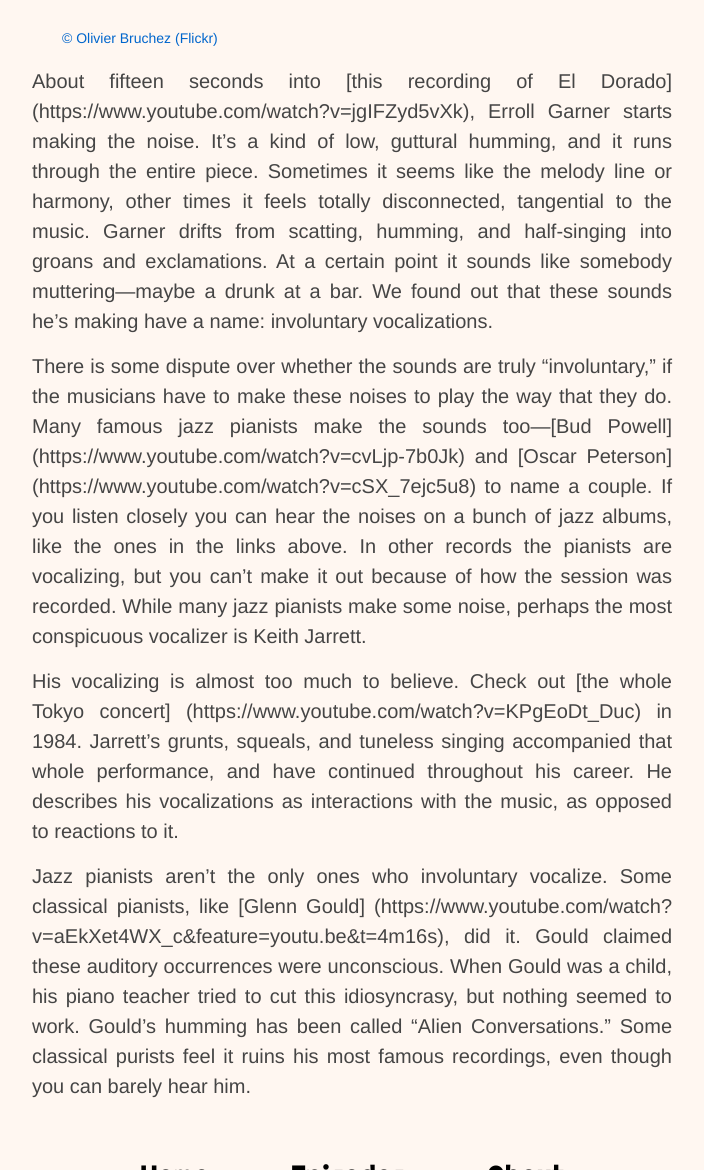
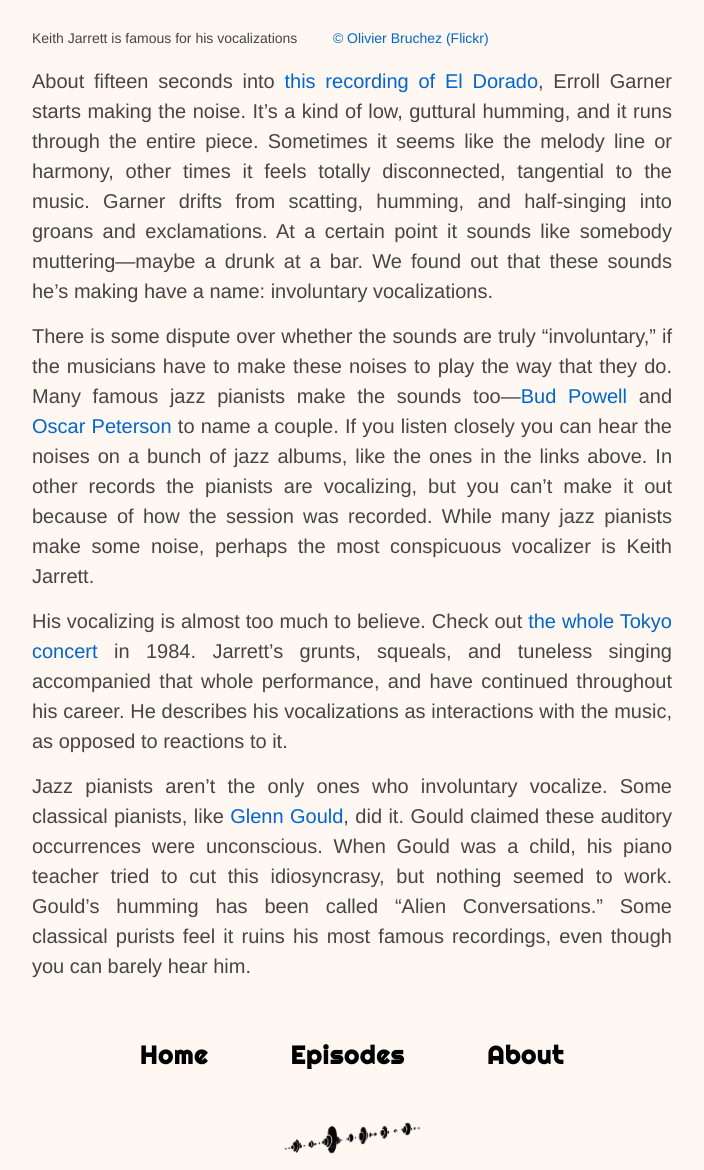
Before and after one commit to theworldaccordingtosound/theworldaccordingtosound.github.io, a Jekyll site: the page built from _posts/2016-04-17-35-vocalization.md, in a window 1280 px wide and 1400 px high, scrolled down 650 px, cut to the strip 230-1400 px from the top of the window. Shown: the whole strip, without its empty margins (288-992 px from the left). Built offline with Jekyll 4.4.1, drawn with Linux system fonts in a browser that asks for light colours; nearby versions of some CDN libraries; some web fonts are replaced; comment, search, counter and statistics services are not loaded.

Commit message:
fix links; add caption

```diff
--- a/_posts/2016-04-17-35-vocalization.md
+++ b/_posts/2016-04-17-35-vocalization.md
@@ -5,14 +5,17 @@
 published: true
 track_id: 251917367
 ---
-<div style="background: url('https://upload.wikimedia.org/wikipedia/commons/2/2e/Keith_Jarrett-commons.jpg') no-repeat; background-size: cover; width:100%; height:0px; margin-top:0px; margin-bottom:25px; padding-top:350px; margin-left:auto; margin-right:auto;"> </div><a class='attribution'  href="https://commons.wikimedia.org/wiki/File:Keith_Jarrett-commons.jpg">© Olivier Bruchez (Flickr)</a>
+<div style="background: url('https://upload.wikimedia.org/wikipedia/commons/2/2e/Keith_Jarrett-commons.jpg') no-repeat; background-size: cover; width:100%; height:0px; margin-top:0px; margin-bottom:25px; padding-top:350px; margin-left:auto; margin-right:auto;"></div>
+<span style='font-size: 14px;'>Keith Jarrett is famous for his vocalizations</span>
+<a class='attribution'  href="https://commons.wikimedia.org/wiki/File:Keith_Jarrett-commons.jpg">© Olivier Bruchez (Flickr)</a>
 
-About fifteen seconds into [this recording of El Dorado] (https://www.youtube.com/watch?v=jgIFZyd5vXk), Erroll Garner starts making the noise. It’s a kind of low, guttural humming, and it runs through the entire piece. Sometimes it seems like the melody line or harmony, other times it feels totally disconnected, tangential to the music. Garner drifts from scatting, humming, and half-singing into groans and exclamations. At a certain point it sounds like somebody muttering—maybe a drunk at a bar. We found out that these sounds he’s making have a name: involuntary vocalizations.
 
-There is some dispute over whether the sounds are truly “involuntary,” if the musicians have to make these noises to play the way that they do. Many famous jazz pianists make the sounds too—[Bud Powell] (https://www.youtube.com/watch?v=cvLjp-7b0Jk) and [Oscar Peterson] (https://www.youtube.com/watch?v=cSX_7ejc5u8) to name a couple. If you listen closely you can hear the noises on a bunch of jazz albums, like the ones in the links above. In other records the pianists are vocalizing, but you can’t make it out because of how the session was recorded. While many jazz pianists make some noise, perhaps the most conspicuous vocalizer is Keith Jarrett.
+About fifteen seconds into [this recording of El Dorado](https://www.youtube.com/watch?v=jgIFZyd5vXk), Erroll Garner starts making the noise. It’s a kind of low, guttural humming, and it runs through the entire piece. Sometimes it seems like the melody line or harmony, other times it feels totally disconnected, tangential to the music. Garner drifts from scatting, humming, and half-singing into groans and exclamations. At a certain point it sounds like somebody muttering—maybe a drunk at a bar. We found out that these sounds he’s making have a name: involuntary vocalizations.
+
+There is some dispute over whether the sounds are truly “involuntary,” if the musicians have to make these noises to play the way that they do. Many famous jazz pianists make the sounds too—[Bud Powell](https://www.youtube.com/watch?v=cvLjp-7b0Jk) and [Oscar Peterson](https://www.youtube.com/watch?v=cSX_7ejc5u8) to name a couple. If you listen closely you can hear the noises on a bunch of jazz albums, like the ones in the links above. In other records the pianists are vocalizing, but you can’t make it out because of how the session was recorded. While many jazz pianists make some noise, perhaps the most conspicuous vocalizer is Keith Jarrett.
 
 <div class='list post-player' track='{{page.track_id}}'></div>
 
-His vocalizing is almost too much to believe. Check out [the whole Tokyo concert] (https://www.youtube.com/watch?v=KPgEoDt_Duc) in 1984. Jarrett’s grunts, squeals, and tuneless singing accompanied that whole performance, and have continued throughout his career. He describes his vocalizations as interactions with the music, as opposed to reactions to it.
+His vocalizing is almost too much to believe. Check out [the whole Tokyo concert](https://www.youtube.com/watch?v=KPgEoDt_Duc) in 1984. Jarrett’s grunts, squeals, and tuneless singing accompanied that whole performance, and have continued throughout his career. He describes his vocalizations as interactions with the music, as opposed to reactions to it.
 
-Jazz pianists aren’t the only ones who involuntary vocalize. Some classical pianists, like [Glenn Gould] (https://www.youtube.com/watch?v=aEkXet4WX_c&feature=youtu.be&t=4m16s), did it. Gould claimed these auditory occurrences were unconscious. When Gould was a child, his piano teacher tried to cut this idiosyncrasy, but nothing seemed to work. Gould’s humming has been called “Alien Conversations.” Some classical purists feel it ruins his most famous recordings, even though you can barely hear him.
+Jazz pianists aren’t the only ones who involuntary vocalize. Some classical pianists, like [Glenn Gould](https://www.youtube.com/watch?v=aEkXet4WX_c&feature=youtu.be&t=4m16s), did it. Gould claimed these auditory occurrences were unconscious. When Gould was a child, his piano teacher tried to cut this idiosyncrasy, but nothing seemed to work. Gould’s humming has been called “Alien Conversations.” Some classical purists feel it ruins his most famous recordings, even though you can barely hear him.
```
